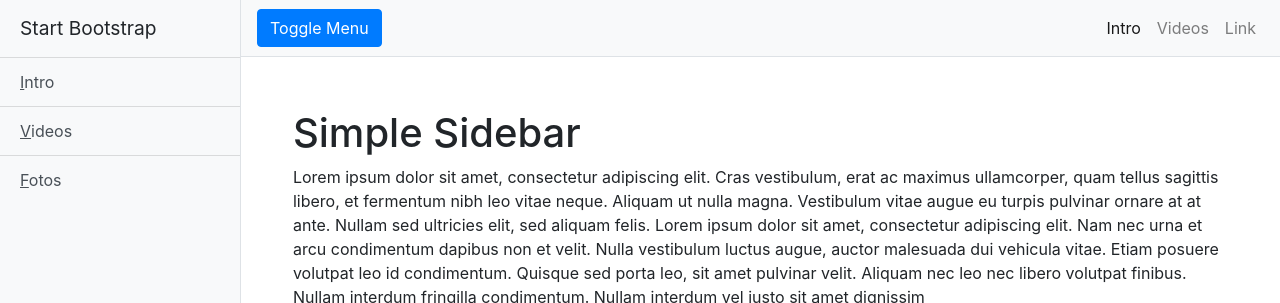
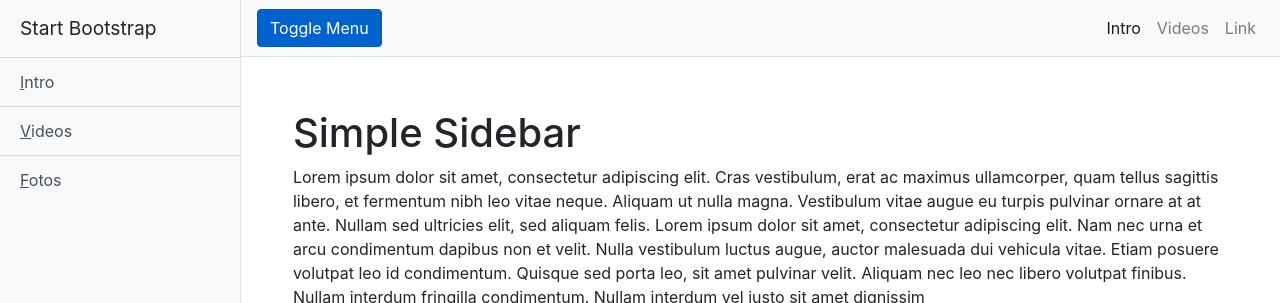
Before and after one commit to jajme/paginaIPO, a website: page index.html in a window 1280 px wide. Shown: the top 303 px of the page. Drawn offline with Linux system fonts and the light colour scheme.

Commit message:
Mas accesible

```diff
--- a/index.html
+++ b/index.html
@@ -52,7 +52,9 @@
         <nav
           class="navbar navbar-expand-lg navbar-light bg-light border-bottom"
         >
-          <button class="btn btn-primary" id="menu-toggle">Toggle Menu</button>
+          <button class="btn btn-primary active" id="menu-toggle">
+            Toggle Menu
+          </button>
 
           <button
             class="navbar-toggler"
```
